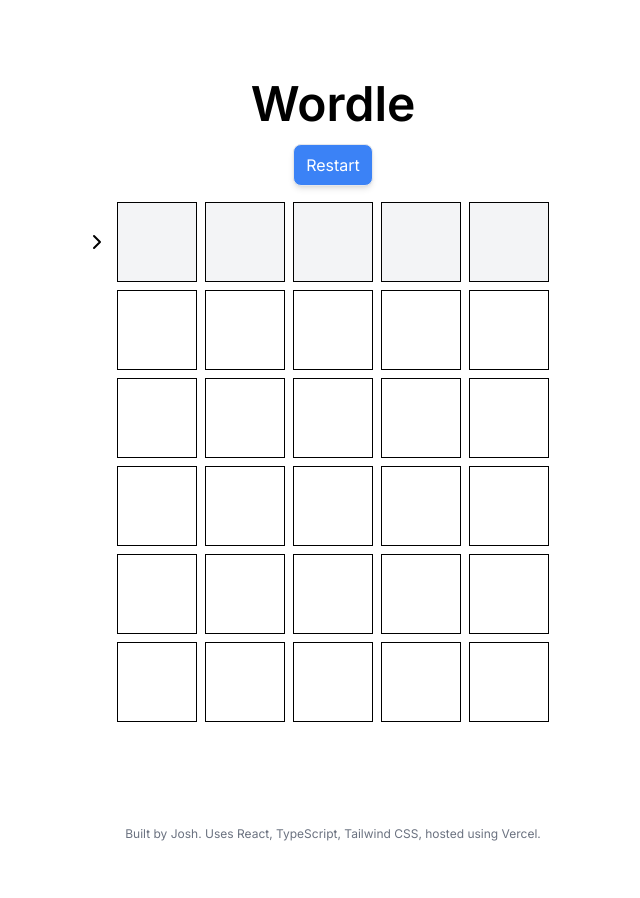
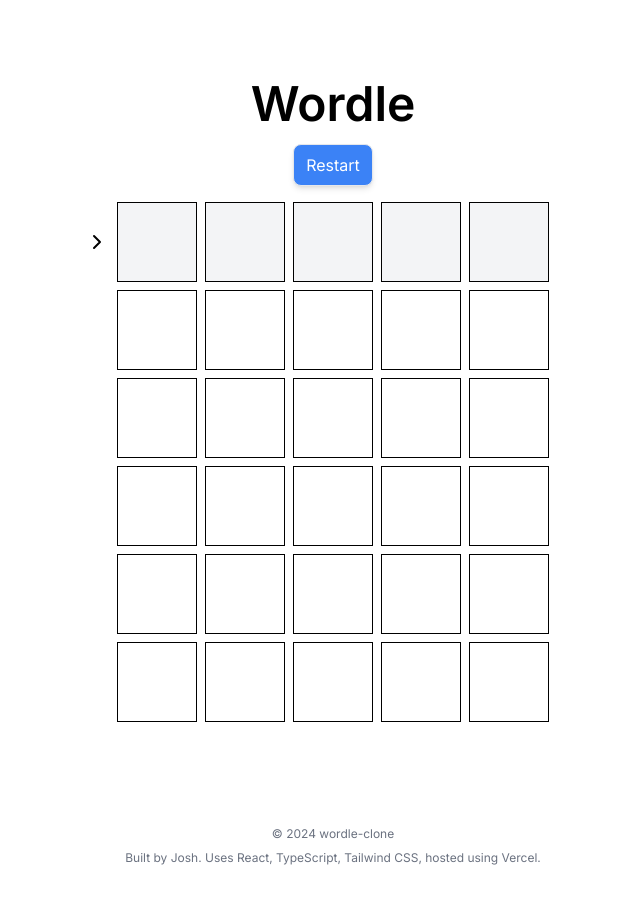
Before and after one commit to jmaguire93/wordle-clone, a Next.js app: page / in a window 1280 px wide. Shown: the whole page, without its empty margins (307-947 px from the left). Before the commit the page ends 874 px from the top, so only its background shows below. Built offline with nearby package versions, Linux system fonts and the light colour scheme.

Commit message:
updated footer

```diff
--- a/components/footer.tsx
+++ b/components/footer.tsx
@@ -3,6 +3,7 @@
 export default function Footer() {
   return (
     <footer className='mb-8 px-4 text-center text-gray-500'>
+      <small className='mb-2 block text-xs'>&copy; 2024 wordle-clone</small>
       <p className='text-xs'>
         Built by Josh. Uses React, TypeScript, Tailwind CSS, hosted using
         Vercel.
```
